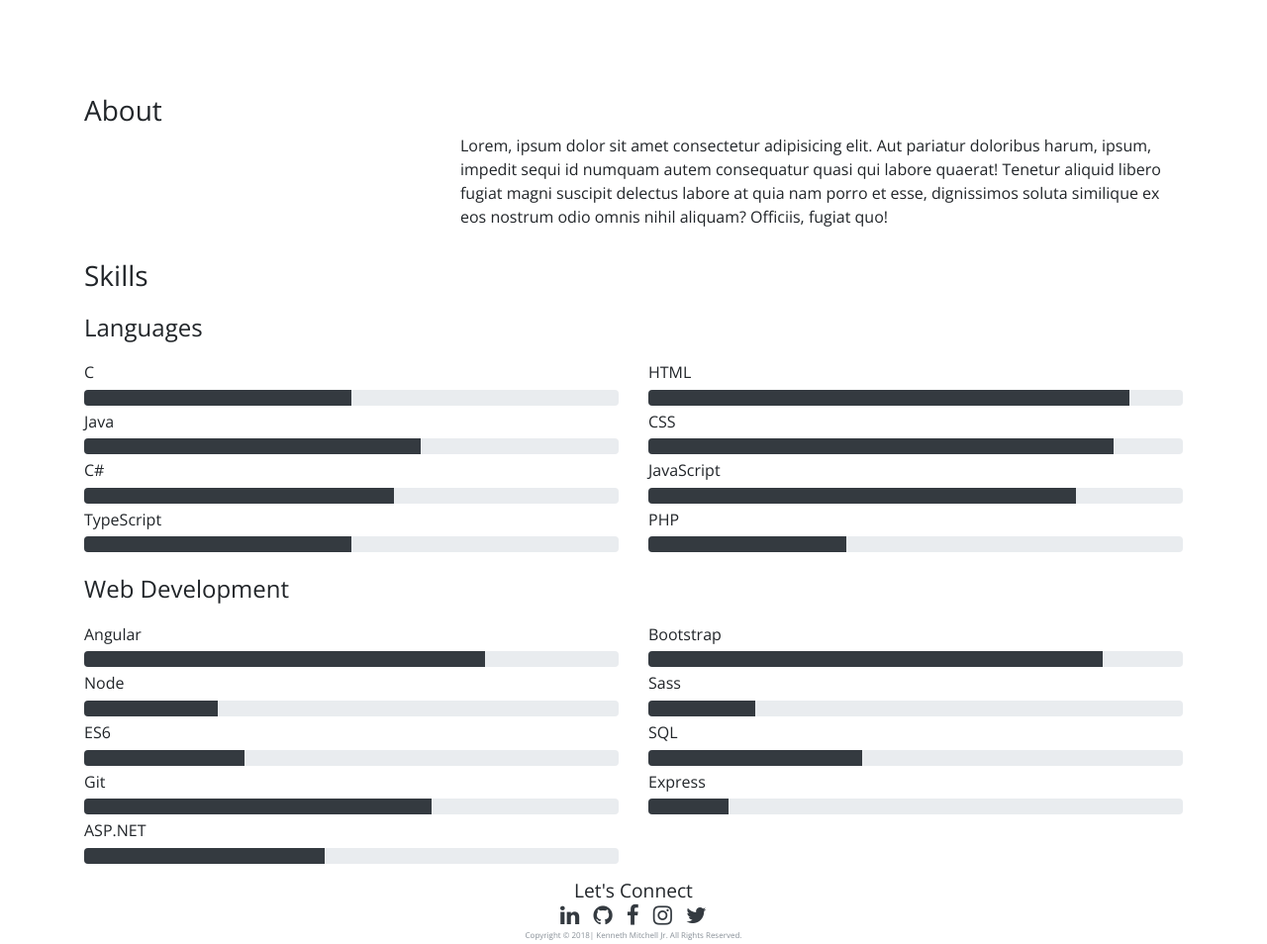
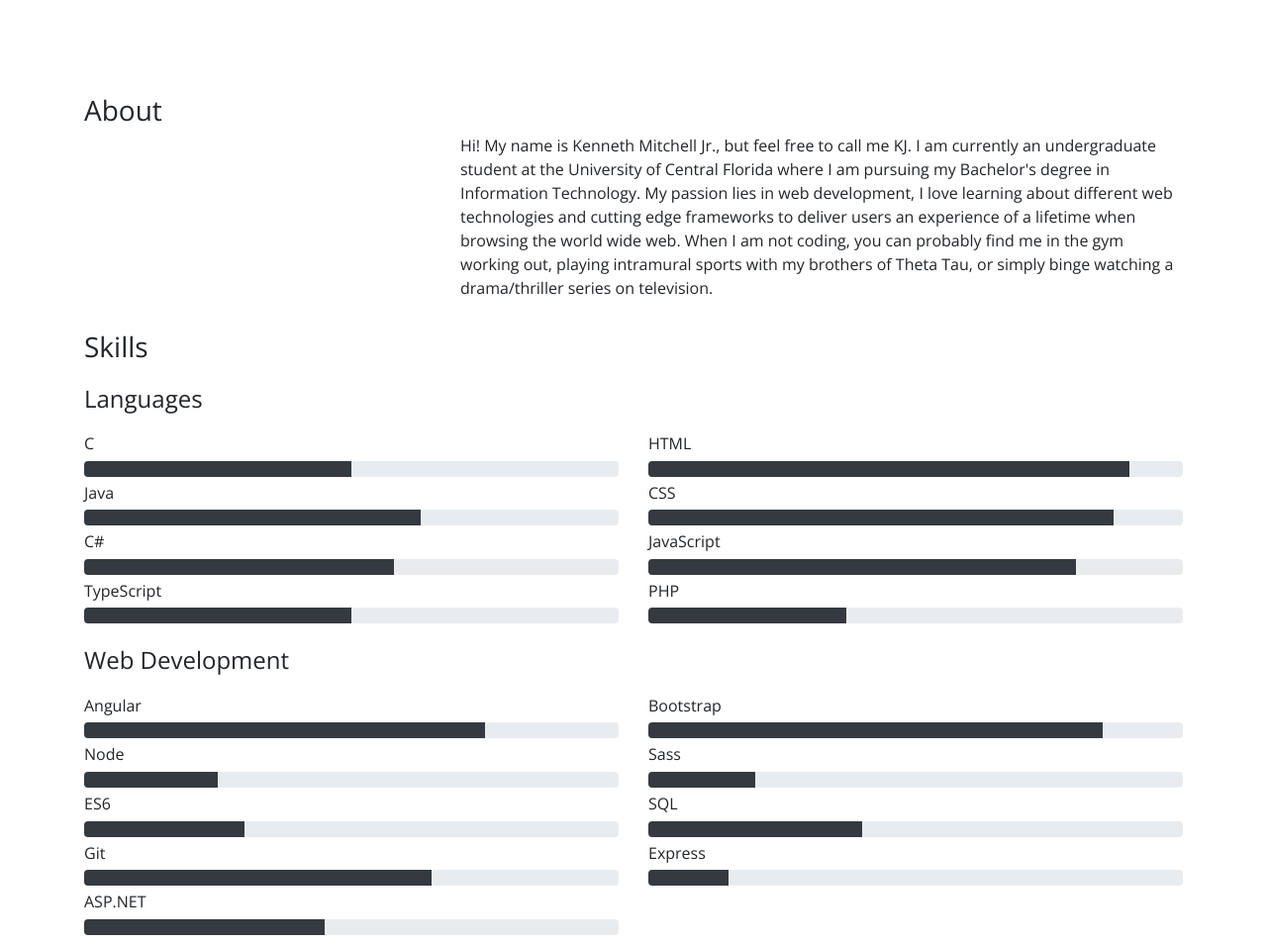
Before and after one commit to kjmitchelljr/kjmitchelljr, a website: page src/index.html in a window 1280 px wide. Shown: the part 720-1674 px from the top of the page at 99% size. Drawn offline with nearby package versions, Linux system fonts and the light colour scheme.

Commit message:
Added context to about me

```diff
--- a/src/index.html
+++ b/src/index.html
@@ -64,14 +64,14 @@
 
 				</div>
 				<div class="col-md-8">
-					<p>Lorem, ipsum dolor sit amet consectetur adipisicing elit. Aut pariatur doloribus harum, ipsum, impedit sequi id numquam autem consequatur quasi qui labore quaerat! Tenetur aliquid libero fugiat magni suscipit delectus labore at quia nam porro et esse, dignissimos soluta similique ex eos nostrum odio omnis nihil aliquam? Officiis, fugiat quo!</p>
+					<p>Hi! My name is Kenneth Mitchell Jr., but feel free to call me KJ. I am currently an undergraduate student at the University of Central Florida where I am pursuing my Bachelor's degree in Information Technology. My passion lies in web development, I love learning about different web technologies and cutting edge frameworks to deliver users an experience of a lifetime when browsing the world wide web. When I am not coding, you can probably find me in the gym working out, playing intramural sports with my brothers of Theta Tau, or simply binge watching a drama/thriller series on television.</p>
 				</div>
 			</div>
 		</div>
 	</section>
 
 	<!--SKILLS SECTION-->
-	<section id="skills" class="pt-3">
+	<section id="skills" class="py-3">
 		<!--TOOD: ADD ZOOM IN ON HOVER-->
 		<div class="container">
 			<h3>Skills</h3>
```
